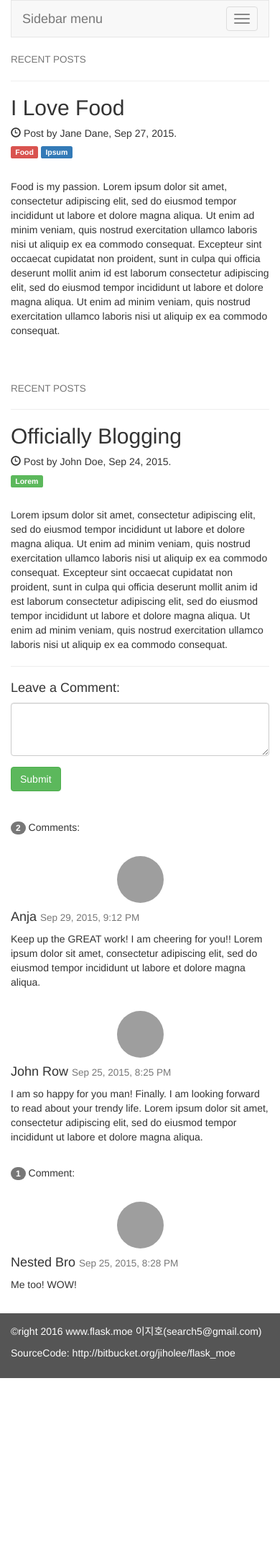
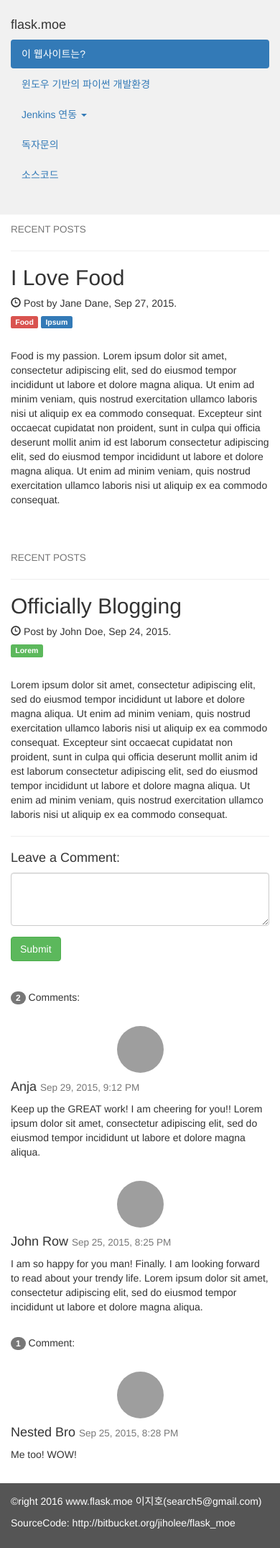
Before and after one commit to MrMoonKr/flask_moe-doc, a Flask app: page / in a window 390 px wide. Shown: the whole page at 72% size. Before the commit the page ends 1914 px from the top, so only its background shows below. Run offline with Flask 2, Linux system fonts and the light colour scheme; some libraries are stand-ins or nearby versions; grey boxes are pictures that could not be loaded.

Commit message:
site updating..

```diff
--- a/flask_moe/templates/base.html
+++ b/flask_moe/templates/base.html
@@ -17,6 +17,14 @@
         <script src="https://oss.maxcdn.com/respond/1.4.2/respond.min.js"></script>
         <![endif]-->
         <style>
+            /* Set height of the grid so .sidenav can be 100% (adjust if needed) */
+            .row.content {height: 1500px}
+
+            /* Set gray background color and 100% height */
+            .sidenav {
+                background-color: #f1f1f1;
+            }
+
             /* Set black background color, white text and some padding */
             footer {
                 background-color: #555;
@@ -26,28 +34,11 @@
 
             /* On small screens, set height to 'auto' for sidenav and grid */
             @media screen and (max-width: 767px) {
-                .sidebar-nav {
-                    background-color: #f1f1f1;
-                    height: 100%;
+                .sidenav {
+                    height: auto;
+                    padding: 15px;
                 }
-                .sidebar-nav .navbar .navbar-collapse {
-                    padding: 0;
-                    max-height: none;
-                }
-                .sidebar-nav .navbar ul {
-                    float: none;
-                }
-                .sidebar-nav .navbar ul:not {
-                    display: block;
-                }
-                .sidebar-nav .navbar li {
-                    float: none;
-                    display: block;
-                }
-                .sidebar-nav .navbar li a {
-                    padding-top: 12px;
-                    padding-bottom: 12px;
-                }
+                .row.content {height: auto;}
             }
       </style>
     {% block css_block %}
@@ -55,21 +46,10 @@
     </head>
     <body>
         <div class="container-fluid">
-            <div class="row">
-              <div class="col-sm-2">
-                <div class="sidebar-nav">
-                  <div class="navbar navbar-default" role="navigation">
-                    <div class="navbar-header">
-                      <button type="button" class="navbar-toggle" data-toggle="collapse" data-target=".sidebar-navbar-collapse">
-                        <span class="sr-only">Toggle navigation</span>
-                        <span class="icon-bar"></span>
-                        <span class="icon-bar"></span>
-                        <span class="icon-bar"></span>
-                      </button>
-                      <span class="visible-xs navbar-brand">Sidebar menu</span>
-                    </div>
-                    <div class="navbar-collapse collapse sidebar-navbar-collapse">
-                      <ul class="nav navbar-nav">
+            <div class="row content">
+                <div class="col-sm-2 sidenav">
+                    <h4>flask.moe</h4>
+                    <ul class="nav nav-pills nav-stacked">
                         <li class="active"><a href="#">이 웹사이트는?</a></li>
                         <li><a href="#">윈도우 기반의 파이썬 개발환경</a></li>
 
@@ -87,10 +67,16 @@
                         </ul>
                       </li>
                       <li><a href="#">독자문의</a></li>
-                    </ul>
-                    </div><!--/.nav-collapse -->
-                  </div>
-                </div>
+                      <li><a href="#">소스코드</a></li>
+                    </ul><br>
+                    <!--<div class="input-group">
+                        <input type="text" class="form-control" placeholder="Search Blog..">
+                        <span class="input-group-btn">
+                            <button class="btn btn-default" type="button">
+                                <span class="glyphicon glyphicon-search"></span>
+                            </button>
+                        </span>
+                    </div>-->
                 </div>
                 <div class="col-sm-10">
                     {% block content_block %}
```
Lines whose indentation alone changed are shown as unchanged.
